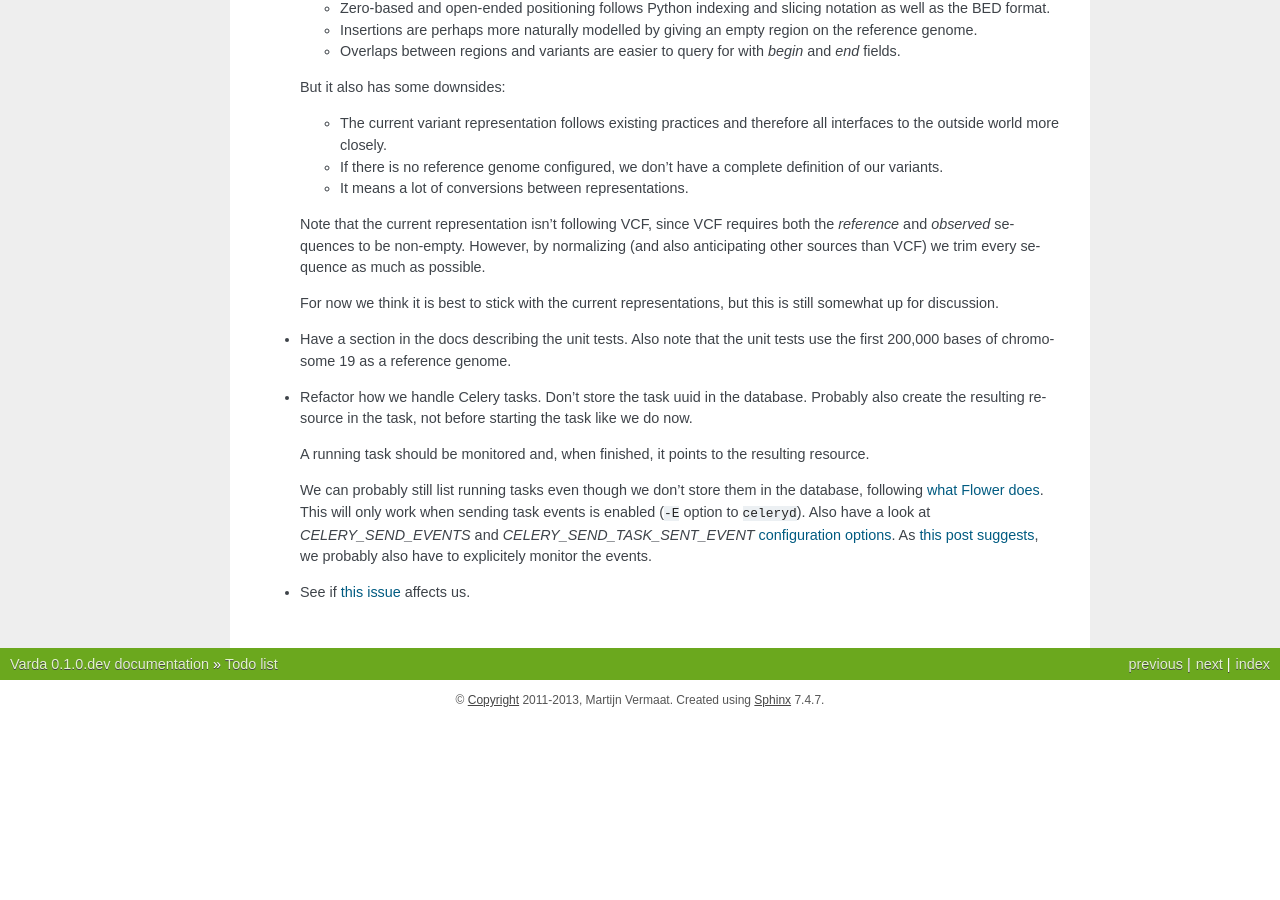
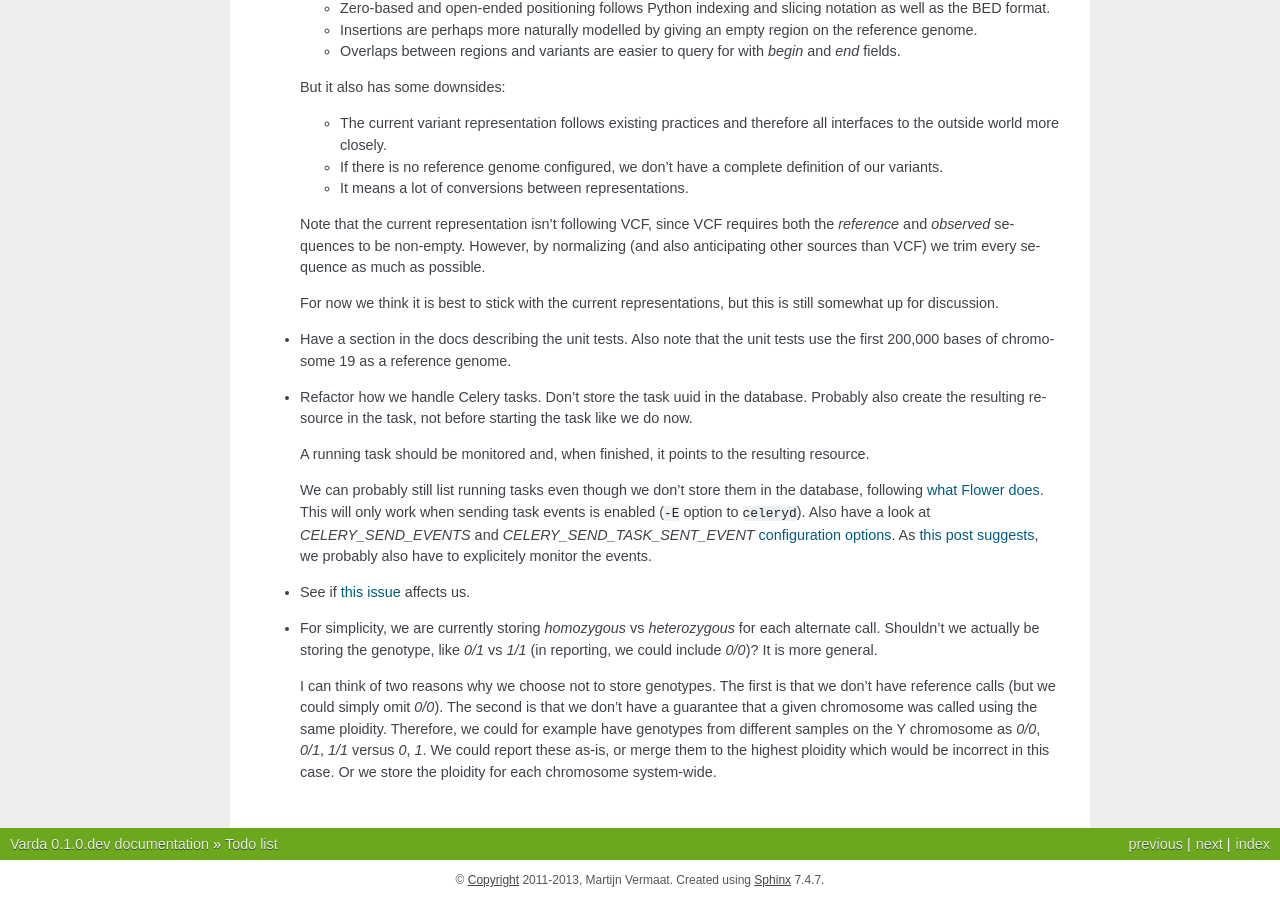
Before and after one commit to varda/varda, a Sphinx documentation site: the page built from doc/todo.rst, in a window 1280 px wide and 900 px high, scrolled down 1200 px. Built offline with Sphinx 7.4.7, drawn with Linux system fonts in a browser that asks for light colours; pages that are not in the unit, such as notebooks, are missing from menus; before the commit the page ends 1920 px from its top, so only the background shows below that.

Commit message:
Todo note

```diff
--- a/doc/todo.rst
+++ b/doc/todo.rst
@@ -116,3 +116,16 @@ grepping the source code for ``Todo``.
 
 * See if `this issue
   <https://github.com/mitsuhiko/flask-sqlalchemy/issues/144>`_ affects us.
+
+* For simplicity, we are currently storing `homozygous` vs `heterozygous` for
+  each alternate call. Shouldn't we actually be storing the genotype, like
+  `0/1` vs `1/1` (in reporting, we could include `0/0`)? It is more general.
+
+  I can think of two reasons why we choose not to store genotypes. The first
+  is that we don't have reference calls (but we could simply omit `0/0`). The
+  second is that we don't have a guarantee that a given chromosome was called
+  using the same ploidity. Therefore, we could for example have genotypes from
+  different samples on the Y chromosome as `0/0`, `0/1`, `1/1` versus `0`,
+  `1`. We could report these as-is, or merge them to the highest ploidity
+  which would be incorrect in this case. Or we store the ploidity for each
+  chromosome system-wide.
```
